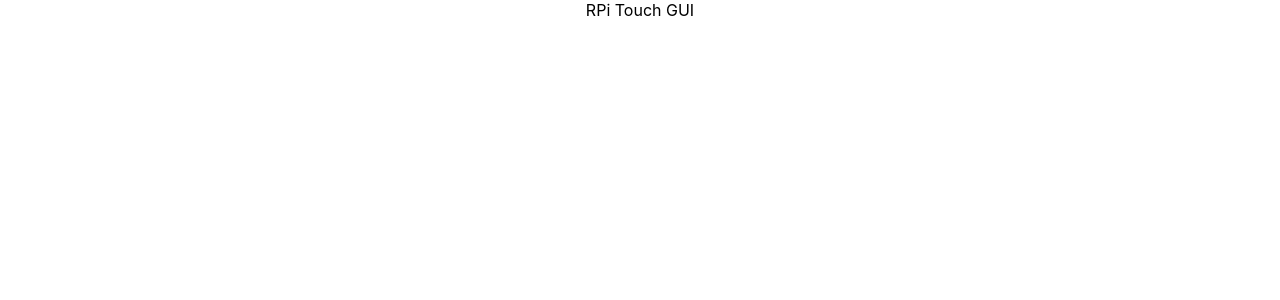
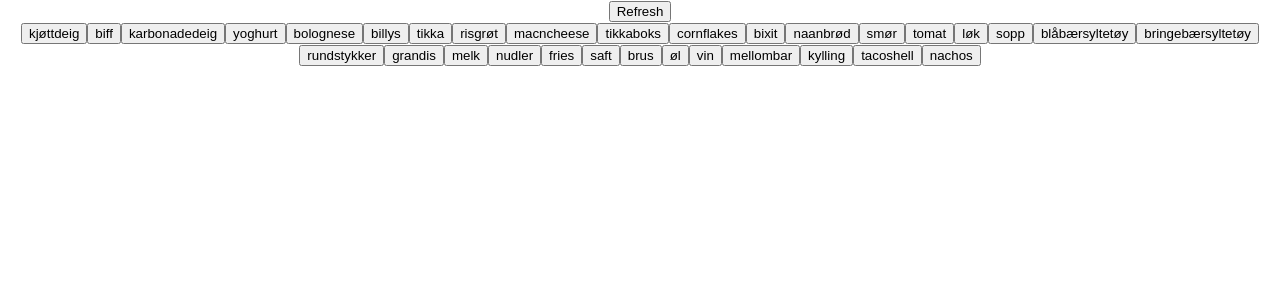
Before and after one commit to niklasmh/rpi-touch-gui, a React (Create React App) app: page / in a window 1280 px wide. Shown: the top 300 px of the page. Built offline with nearby package versions, Linux system fonts and the light colour scheme.

Commit message:
Add list of things i eat on a daily basis
Yup, I know this is private info :P

```diff
--- a/src/App.js
+++ b/src/App.js
@@ -1,7 +1,77 @@
+import { useEffect, useState } from "react";
 import "./App.css";
 
+let initialList = [];
+try {
+  initialList = JSON.parse(localStorage.getItem("list")) || [];
+} catch (e) {}
+
 function App() {
-  return <div className="App">RPi Touch GUI</div>;
+  const [list, setList] = useState(initialList);
+
+  // Yup, this is what I eat on a daily basis
+  const [stuff] = useState(
+    `
+kjøttdeig
+biff
+karbonadedeig
+yoghurt
+bolognese
+billys
+tikka
+risgrøt
+macncheese
+tikkaboks
+cornflakes
+bixit
+naanbrød
+smør
+tomat
+løk
+sopp
+blåbærsyltetøy
+bringebærsyltetøy
+rundstykker
+grandis
+melk
+nudler
+fries
+saft
+brus
+øl
+vin
+mellombar
+kylling
+tacoshell
+nachos
+`
+      .trim()
+      .split("\n")
+  );
+
+  useEffect(() => {
+    localStorage.setItem("list", JSON.stringify(list));
+  }, [list]);
+
+  return (
+    <div className="App">
+      <button onClick={() => window.location.reload()}>Refresh</button>
+      <br />
+      {stuff.map((s) => (
+        <button key={s} onClick={() => setList((l) => [...l, { name: s, id: Date.now(), date: Date.now() }])}>
+          {s}
+        </button>
+      ))}
+      <br />
+      {list
+        .sort((a, b) => a.date - b.date)
+        .map((e) => (
+          <div key={e.name} onClick={() => setList((l) => l.filter((i) => i.id !== e.id))}>
+            {e.name}
+          </div>
+        ))}
+    </div>
+  );
 }
 
 export default App;
```
